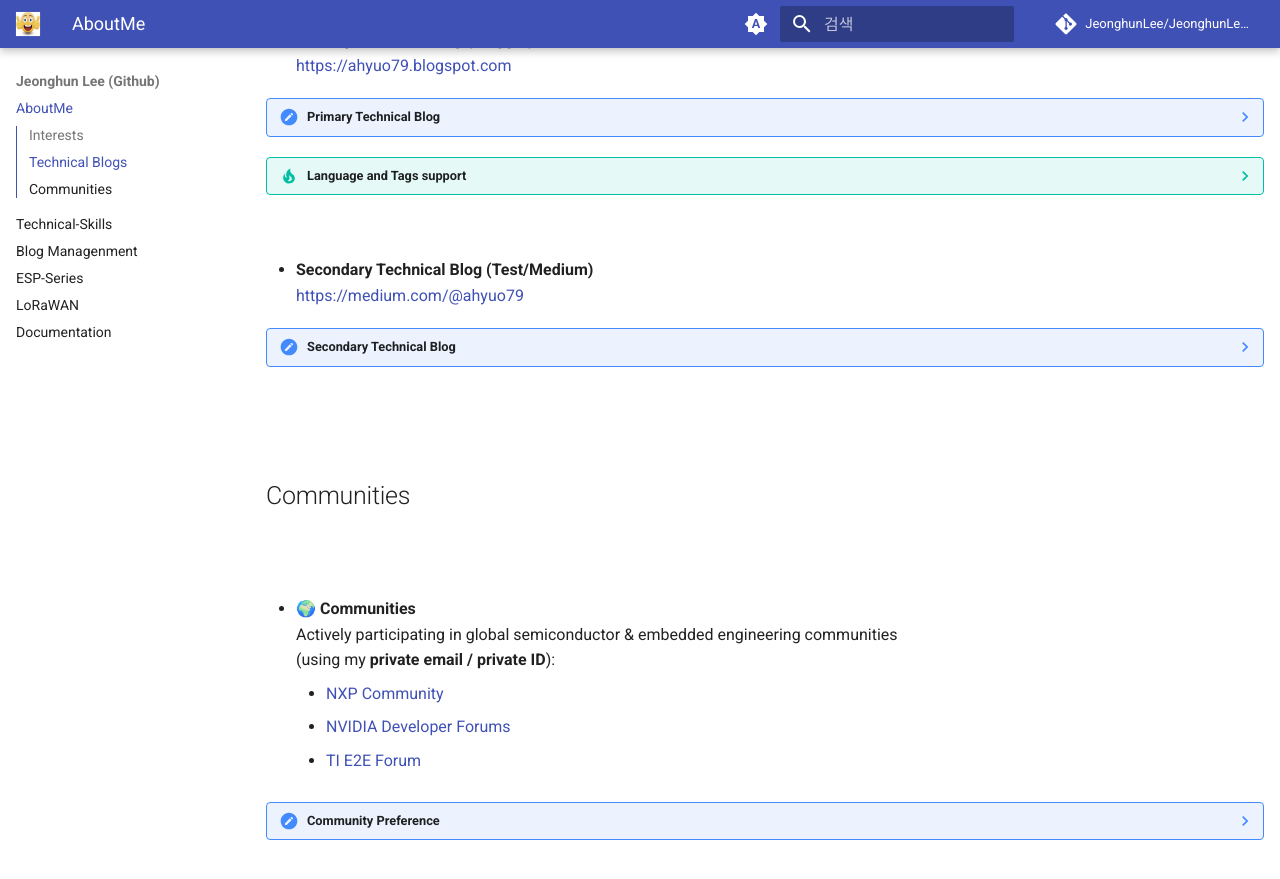
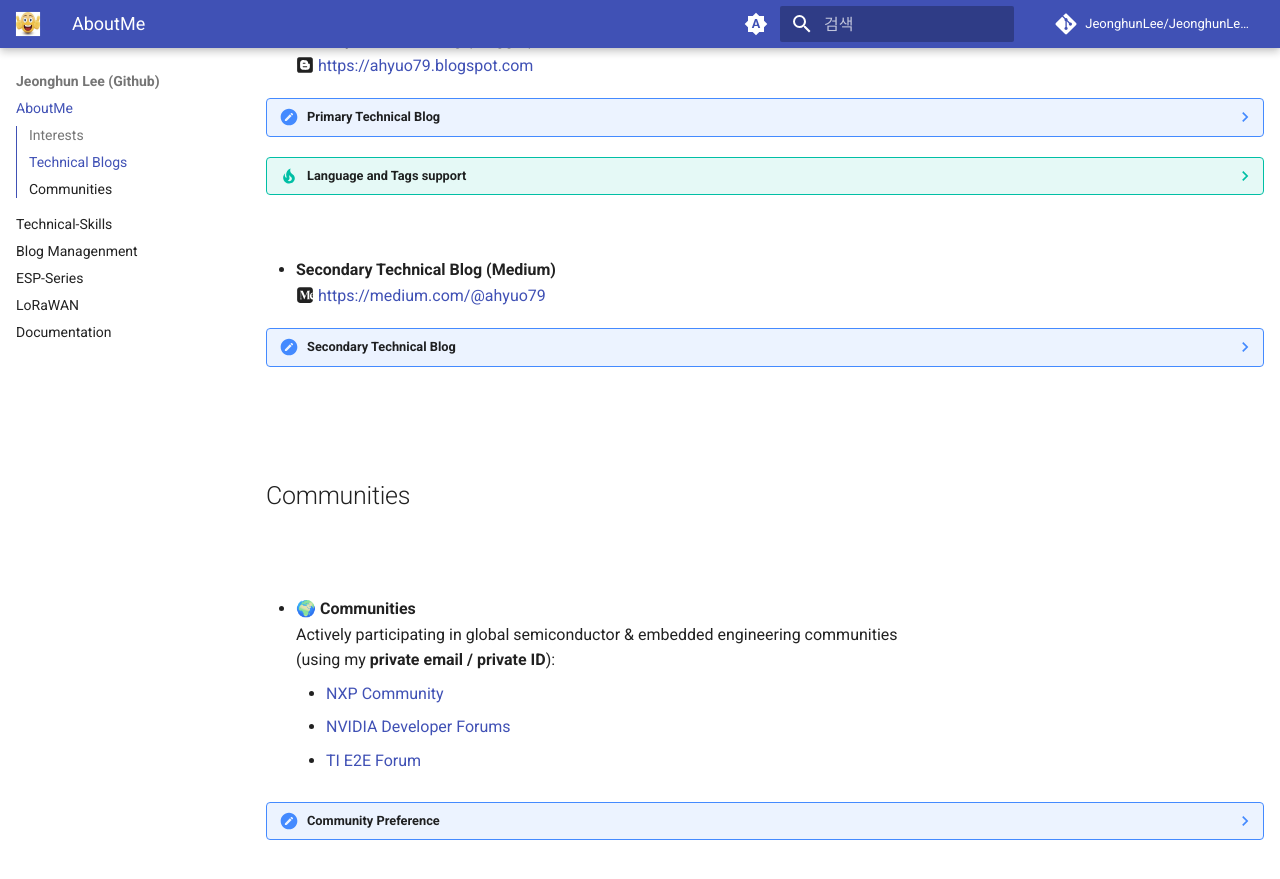
Before and after one commit to JeonghunLee/JeonghunLee.github.io, an MkDocs documentation site: the page built from docs/index.md, in a window 1280 px wide and 900 px high, scrolled down 938 px. Shown: the top 879 px of the window. Built offline with MkDocs 1.6.1 and Material for MkDocs 9.7.7, drawn with Linux system fonts in a browser that asks for light colours; comment, search, counter and statistics services are not loaded; some of the changed lines change nothing that is shown.

Commit message:
update it

```diff
--- a/docs/index.md
+++ b/docs/index.md
@@ -34,7 +34,7 @@
 
 
 * **Primary Technical Blog (Blogger)**
-  https://ahyuo79.blogspot.com
+:fontawesome-brands-blogger:  https://ahyuo79.blogspot.com
 
 
 ??? note "Primary Technical Blog"
@@ -47,8 +47,8 @@
 
 <br/>
 
-* **Secondary Technical Blog (Test/Medium)**
-  https://medium.com/@ahyuo79
+* **Secondary Technical Blog (Medium)**
+:fontawesome-brands-medium: https://medium.com/@ahyuo79
 
 ??? note "Secondary Technical Blog"
     Selected topics from **primary technical blog** are refined and expanded for a broader, international audience.
```
